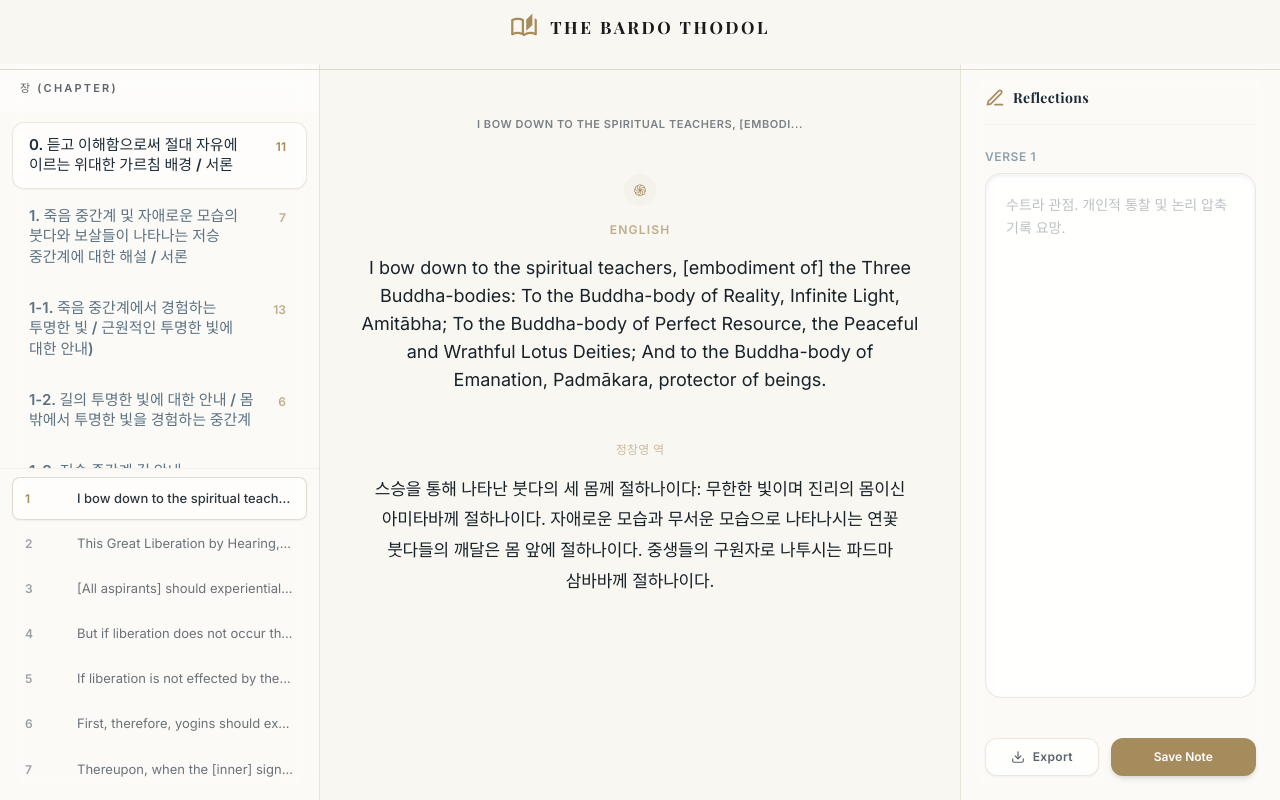
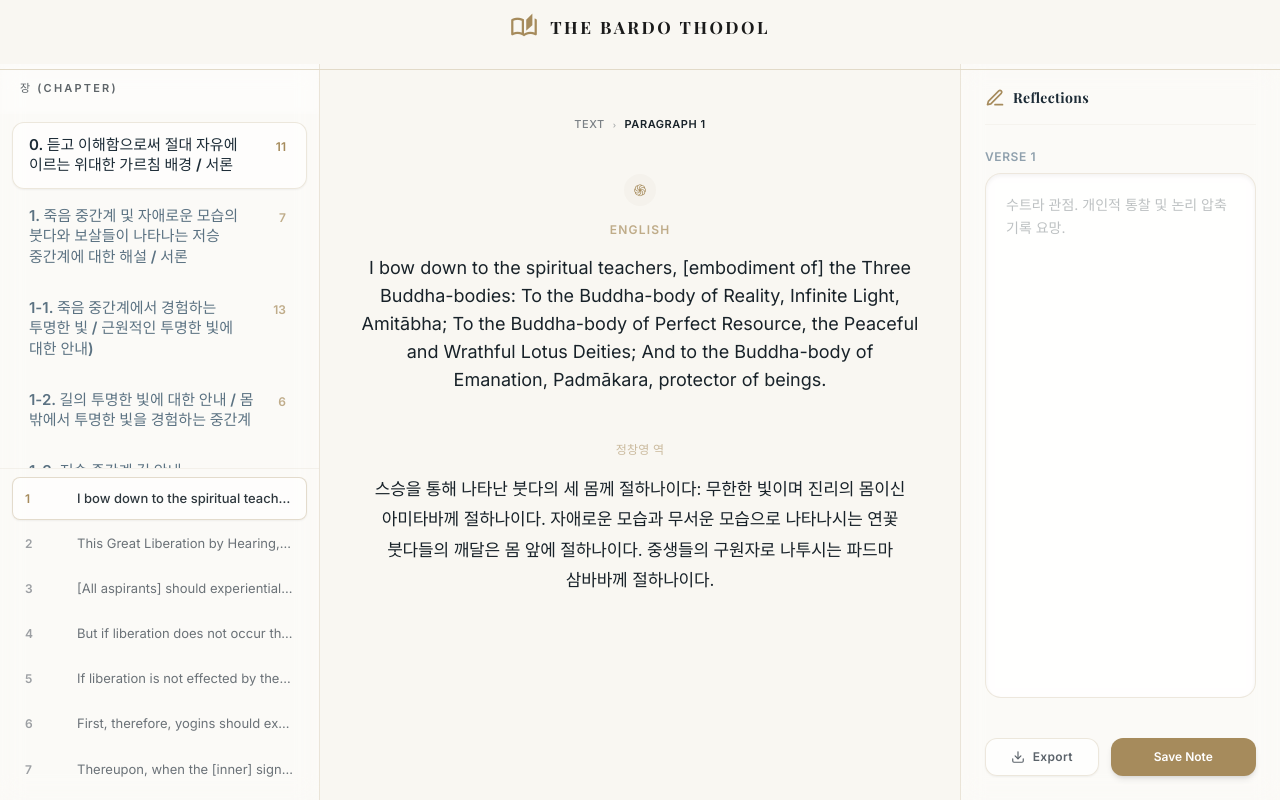
Before and after one commit to concario17-max/tibet, a React (Vite) app: page /text in a window 1280 px wide. Built offline with nearby package versions, Linux system fonts and the light colour scheme; a web font is replaced by a local one.

Commit message:
style: fix missing breadcrumb layout on Book Text page

```diff
--- a/src/pages/components/ReadingPanel.jsx
+++ b/src/pages/components/ReadingPanel.jsx
@@ -40,9 +40,15 @@ const ReadingPanel = ({ verse, hideAudio = false }) => {
                                 </span>
                             </>
                         ) : (
-                            <span className="text-text-secondary/80 dark:text-dark-text-secondary/80 font-bold max-w-full truncate text-center px-4 leading-relaxed">
-                                {verse.title}
-                            </span>
+                            <>
+                                <span className="text-text-secondary/80 dark:text-dark-text-secondary/80 font-medium transition-colors cursor-default">
+                                    Text
+                                </span>
+                                <span className="text-text-secondary/50 text-[8px] font-bold mt-0.5">›</span>
+                                <span className="text-text-primary dark:text-dark-text-primary font-bold">
+                                    Paragraph {verse.id}
+                                </span>
+                            </>
                         )}
                     </nav>
 
```
